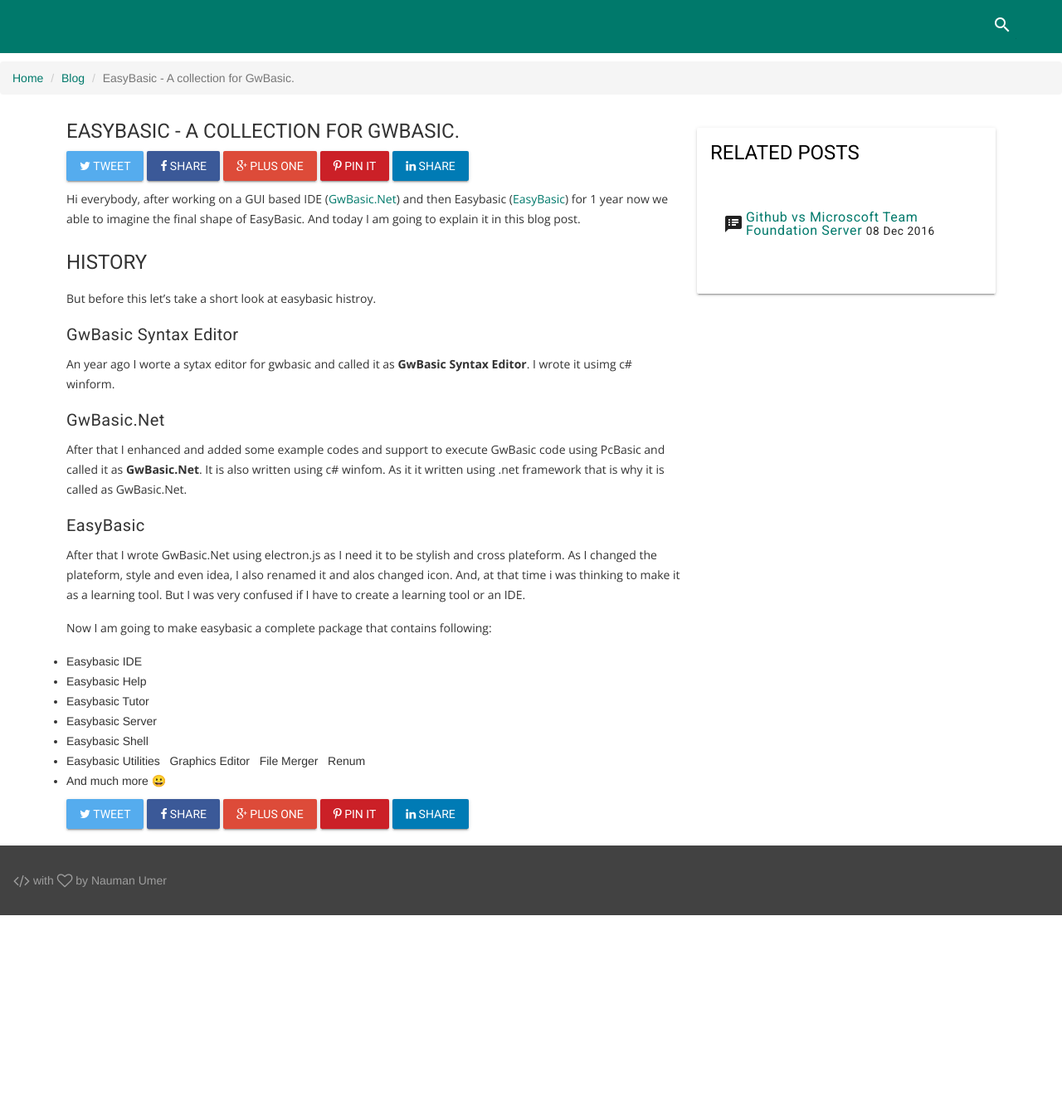
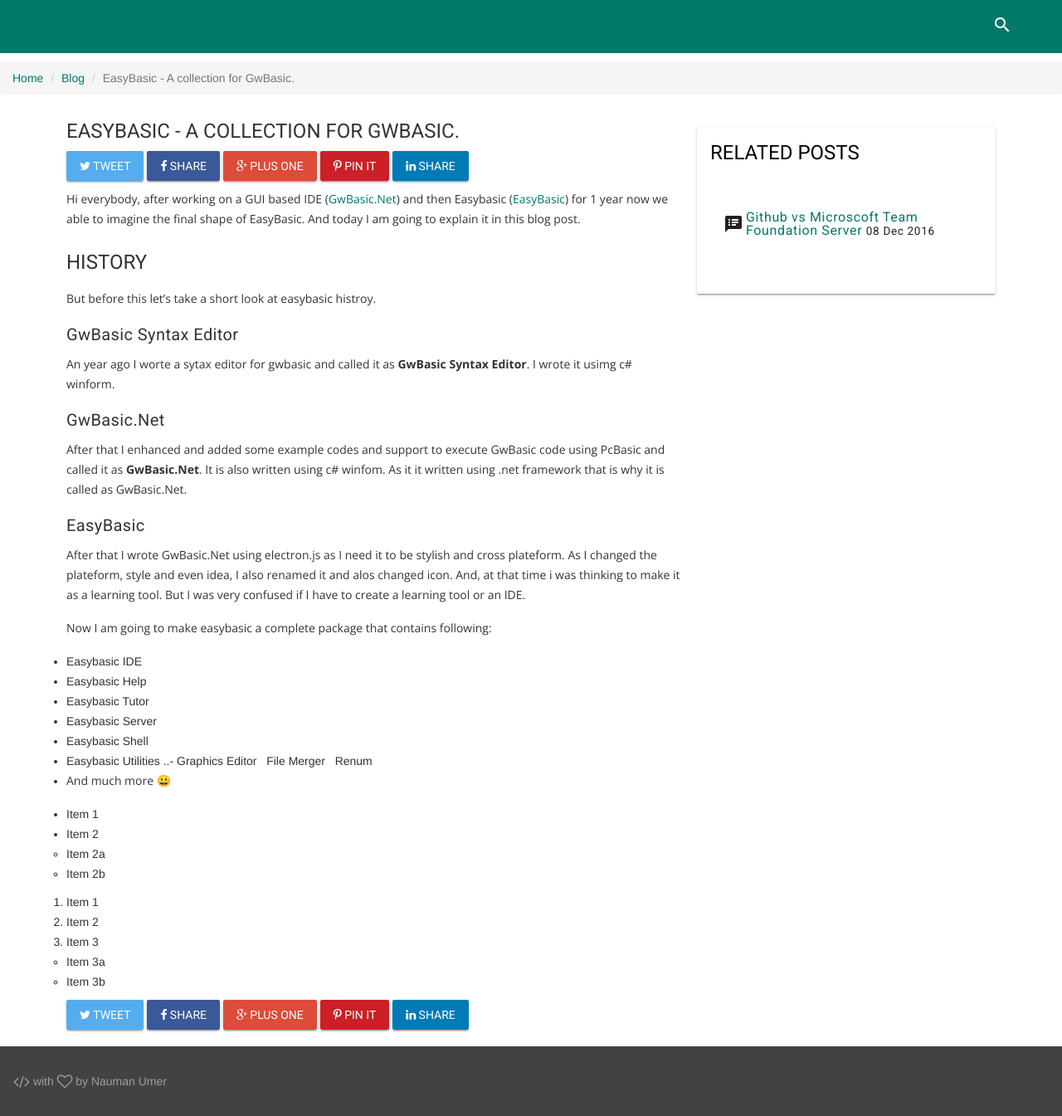
Before and after one commit to nmanumr/nmanumr.com, a Jekyll site: the page built from _posts/2017-01-01-EasyBasic.md, in a window 1280 px wide. Shown: the whole page at 83% size. Built offline with Jekyll 4.4.1, drawn with Linux system fonts in a browser that asks for light colours; nearby versions of some CDN libraries; library files that are not in the unit come from our copies; comment, search, counter and statistics services are not loaded.

Commit message:
Update 2017-01-01-EasyBasic.md

```diff
--- a/_posts/2017-01-01-EasyBasic.md
+++ b/_posts/2017-01-01-EasyBasic.md
@@ -32,7 +32,19 @@
 - Easybasic Server
 - Easybasic Shell
 - Easybasic Utilities
-   Graphics Editor
+..- Graphics Editor
    File Merger
    Renum
 - And much more 😀
+
+* Item 1
+* Item 2
+  * Item 2a
+  * Item 2b
+
+
+1. Item 1
+2. Item 2
+3. Item 3
+   * Item 3a
+   * Item 3b
```
